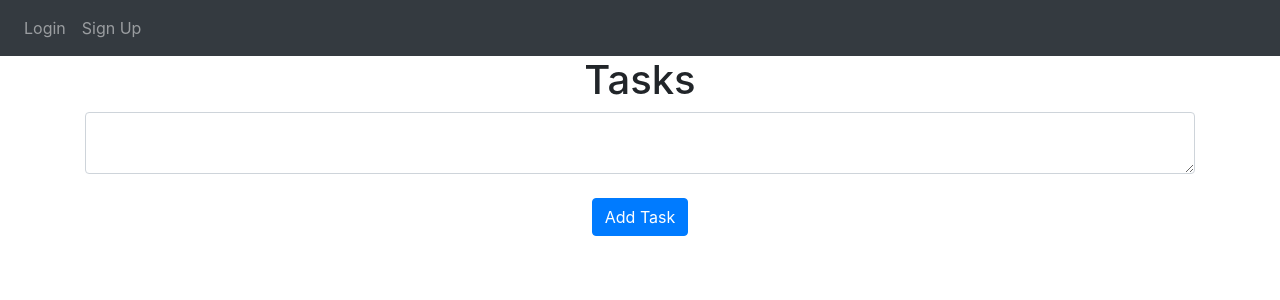
After one commit to dana-gz/end_project, a Flask app: page /task in a window 1280 px wide. The commit adds this page. Shown: the top 300 px of the page. Run offline with Flask 2, Linux system fonts and the light colour scheme; some libraries are stand-ins or nearby versions.

Commit message:
new module: tasks

```diff
--- a/website/__init__.py
+++ b/website/__init__.py
@@ -5,6 +5,7 @@ from flask_login import LoginManager
 
 db = SQLAlchemy()
 DB_NAME = "database.db"
+
 
 def create_app():
     app = Flask(__name__)
@@ -18,7 +19,7 @@ def create_app():
     app.register_blueprint(views, url_prefix='/')
     app.register_blueprint(auth, url_prefix='/')
 
-    from .models import User, Note
+    from .models import User, Note, Task
 
     create_database(app)
 
@@ -40,6 +41,7 @@ def create_app():
 
     return app
 
+
 def create_database(app):
     if not path.exists('website/' + DB_NAME):
         db.create_all(app=app)
--- a/website/static/index.js
+++ b/website/static/index.js
@@ -6,3 +6,12 @@ function deleteNote(noteId){
         window.location.href = "/";
     });
 }
+
+function deleteTask(taskId){
+    fetch(' /task/delete-task', {
+    method: 'POST',
+    body: JSON.stringify({ taskId: taskId})
+    }).then((_res) => {
+        window.location.href = "/task";
+    });
+}
--- a/website/templates/base.html
+++ b/website/templates/base.html
@@ -26,6 +26,7 @@
             <div class="navbar-nav">
                 {% if user.is_authenticated %}
                 <a class="nav-item nav-link" id="home" href="/">Home</a>
+                <a class="nav-item nav-link" id="task" href="/task">Tasks</a>
                 <a class="nav-item nav-link" id="logout" href="/logout">Logout</a>
                 {% else %}
                 <a class="nav-item nav-link" id="login" href="/login">Login</a>
@@ -83,6 +84,7 @@
     <script
       type="text/javascript"
       src="{{ url_for('static', filename='index.js') }}"
+
     ></script>
 </body>
 </html>
--- /dev/null
+++ b/website/templates/task.html
@@ -0,0 +1,23 @@
+{% extends "base.html" %} {% block title %}Tasks{% endblock %}
+{% block content %}
+<h1 align="center">Tasks</h1>
+<ul class="list-group list-group-flush" id = "tasks">
+    {% for task in user.tasks %}
+    <li class="list-group-item">
+        {{ task.data_t }}
+        <button type="button" class="close" onclick="deleteTask({{ task.id_t }})">
+            <span aria-hidden="true">&times;</span>
+        </button>
+    </li>
+    {% endfor %}
+</ul>
+
+
+<form method = "POST">
+    <textarea name= "task" id = "task" class = "form-control"></textarea>
+    <br/>
+    <div align="center">
+        <button type = "submit" class = "btn btn-primary">Add Task</button>
+    </div>
+</form>
+{% endblock %}
--- a/website/views.py
+++ b/website/views.py
@@ -3,11 +3,13 @@ import json
 from flask import Blueprint, render_template, request, flash, jsonify
 from flask_login import login_required, current_user
 from .models import Note
+from .models import Task
 from . import db
 
 views = Blueprint('views', __name__)
 
-@views.route('/', methods = ['GET', 'POST'])
+
+@views.route('/', methods=['GET', 'POST'])
 @login_required
 def home():
     if request.method == 'POST':
@@ -23,6 +25,7 @@ def home():
 
     return render_template("home.html", user=current_user)
 
+
 @views.route('/delete-note', methods=['POST'])
 def delete_note():
     note = json.loads(request.data)
@@ -34,3 +37,34 @@ def delete_note():
             db.session.commit()
 
     return jsonify({})
+
+
+@views.route('/task', methods=['GET', 'POST'])
+def tasks():
+    if request.method == 'POST':
+        task = request.form.get('task')
+
+        if len(task) < 1:
+            flash('Task is too short!', category='error')
+        else:
+            try:
+                new_task = Task(data_t=task, user_id=current_user.id)
+                db.session.add(new_task)
+                db.session.commit()
+                flash('Task added!', category='success')
+            except AttributeError:
+                flash('Only logged in users can add tasks!', category='error')
+    return render_template("task.html", user=current_user)
+
+
+@views.route('/task/delete-task', methods=['POST'])
+def delete_task():
+    task = json.loads(request.data)
+    taskId = task['taskId']
+    task = Task.query.get(taskId)
+    if task:
+        if task.user_id == current_user.id:
+            db.session.delete(task)
+            db.session.commit()
+
+    return jsonify({})
```
Also changed, not shown: website/auth.py (+21 -9 lines), website/models.py (+8 -0 lines), website/database.db (added).
